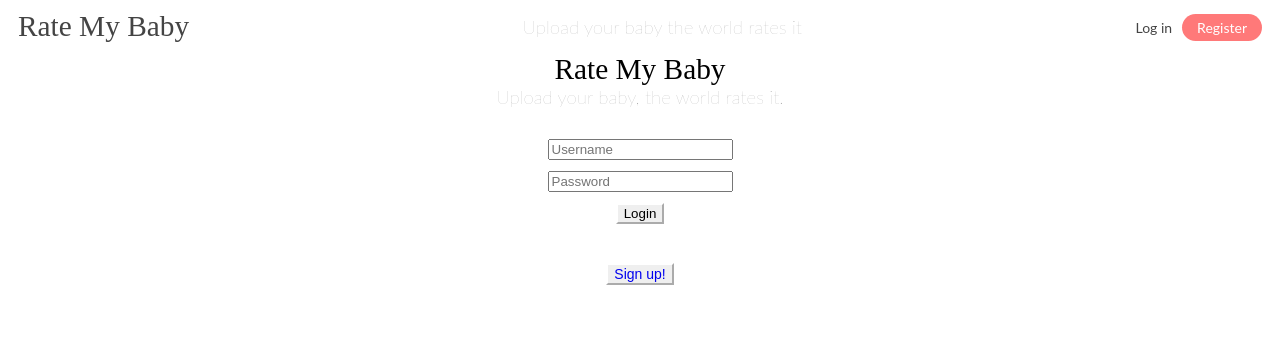
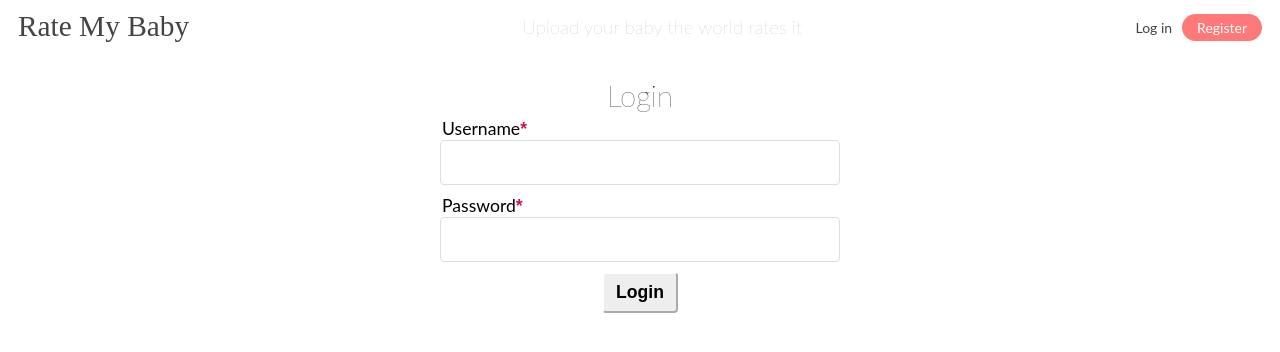
Before and after one commit to lfranckx/ratemybaby-client, a React (Create React App) app: page /login in a window 1280 px wide. Shown: the top 352 px of the page. Built offline with nearby package versions, Linux system fonts and the light colour scheme.

Commit message:
update jwt-auth

```diff
--- a/src/Components/App/App.css
+++ b/src/Components/App/App.css
@@ -1,4 +1,3 @@
-
 main {
     display: inline-block;
 }
@@ -16,9 +15,8 @@ section > * {
     margin: 5px;
 }
 
-
 h3 {
-    font-size: 24pt;
+    font-size: 22pt;
 }
 
 a {
@@ -28,12 +26,38 @@ a {
 
 button {
     border-color: white;;
+    order: 1px solid #aaa;
+    background-color: #eee;
+    font-size: 1.1em;
+    border-radius: 4px;
+    padding: 8px 12px;
+    font-weight: bold;
 }
 
+.label {
+    margin: 0 0 5px 2px;
+}
 
-.text {
-    color: white;
-    margin: 10px 0 5px;
+.input-box {
+    text-align: left;
+    font-size: 1.1em;
+}
+
+input  {
+    border: 1px solid #ddd;
+    display: block;
+    font-size: 1.1em;
+    margin-bottom: 10px;
+    padding: 10px;
+    text-align: left;
+    width: 100%;
+    border-radius: 4px;
+}
+
+.required {
+    color: #CA1551;
+    font-family: Arial;
+    font-weight: bold;
 }
 
 .about {
--- a/src/Components/App/App.js
+++ b/src/Components/App/App.js
@@ -107,7 +107,7 @@ class App extends Component {
               component={LoginPage}
             />
             <Route
-              path='/signup'
+              path='/register'
               component={SignUpPage}
             />
             {/* <Route
--- a/src/Components/BabyProfile/BabyProfile.js
+++ b/src/Components/BabyProfile/BabyProfile.js
@@ -33,9 +33,7 @@ export default class BabyProfile extends Component {
         if (!baby) {
             return <div>Loading...</div>
         }
-        console.log(baby,
-            'total_score:', baby.total_score,
-            'total_votes:', baby.total_votes);
+        console.log(baby.image_url);
 
         let rating = (baby.total_score / baby.total_votes)
         let percent = rating * 100
--- a/src/Components/LoginForm/Login.css
+++ /dev/null
@@ -1,14 +0,0 @@
-#login-form {
-    position: relative;
-    top: 45%;
-    margin: 10px;
-}
-
-.input-box {
-    margin: 10px;
-}
-
-
-#login-button {
-    margin: 10px;
-}
--- a/src/Components/LoginForm/LoginForm.js
+++ b/src/Components/LoginForm/LoginForm.js
@@ -1,8 +1,4 @@
 import React, { Component } from 'react';
-import { Link } from 'react-router-dom';
-import './Login.css'
-import config from '../../config'
-import { Button, Input } from '../Utils/Utils'
 import AuthApiService from '../../Services/auth-api-service'
 
 export default class LoginForm extends Component {
@@ -19,7 +15,7 @@ export default class LoginForm extends Component {
 
         AuthApiService.postLogin({
           username: username.value,
-          password: password.value,
+          user_password: password.value,
         })
         .then(res => {
             username.value = ''
@@ -34,39 +30,33 @@ export default class LoginForm extends Component {
     render() {
         const { error } = this.state
         return (
-            <section>
                 <form
                     id='login-form'
                     onSubmit={this.handleSubmitJwtAuth}
                 >
                     <div role='alert'>{error && <p className='error'>{error}</p>}</div>
                     <div className="input-box">
+                        <label className='label'>
+                            Username
+                            <span className='required'>*</span>
+                        </label>
                         <input
-                            onChange={this.handleChange}
-                            value={this.state.username}
                             type="text"
                             name='username'
-                            placeholder='Username'
-                            id='username' />
+                            className='username' />
                     </div>
                     <div className="input-box">
+                        <label className='label'>
+                            Password
+                            <span className='required'>*</span>
+                        </label>
                         <input
-                            onChange={this.handleChange}
-                            value={this.state.password}
                             type="password"
                             name='password'
-                            placeholder='Password'
-                            id='password' />
+                            className='password' />
                     </div>
                     <button type="submit">Login</button>
                 </form>
-                <div className="text">Not a member?</div>
-                <button type="submit">
-                    <Link to="/signup">
-                        Sign up!
-                    </Link>
-                </button>
-            </section>
         )
     }
 }
--- a/src/Components/SignUpForm/SignUpForm.js
+++ b/src/Components/SignUpForm/SignUpForm.js
@@ -17,7 +17,7 @@ export default class SignUp extends Component {
         this.setState({ error: null })
         AuthApiService.postUser({
             username: username.value,
-            password: password.value,
+            user_password: password.value,
             email: email.value,
         })
             .then(user => {
@@ -34,7 +34,6 @@ export default class SignUp extends Component {
     render() {
         const { error } = this.state
         return (
-            <section>
             <form
                 id='sign-up-form'
                 onSubmit={this.handleSubmit}
@@ -43,35 +42,40 @@ export default class SignUp extends Component {
                     {error && <p className='error'>{error}</p>}
                 </div>
                 <div className="input-box">
+                    <label className='label'>
+                        Email Address
+                        <span className='required'>*</span>
+                    </label>
                     <input
-                            onChange={this.handleChange}
-                            value={this.state.email}
                         type="text"
                         name='email'
-                            placeholder='Email'
+                        required
                         id='email' />
                 </div>
                 <div className="input-box">
+                    <label className='label'>
+                        Username
+                        <span className='required'>*</span>
+                    </label>
                     <input
-                            onChange={this.handleChange}
-                            value={this.state.username}
                         type="text"
                         name='username'
-                            placeholder='Username'
-                            id='username' />
+                        required
+                        className='username' />
                 </div>
                 <div className="input-box">
+                    <label className='label'>
+                        Password
+                        <span className='required'>*</span>
+                    </label>
                     <input
-                            onChange={this.handleChange}
-                            value={this.state.user_password}
                         type="password"
                         name='password'
-                            placeholder='Password'
-                            id='password' />
+                        required
+                        className='password' />
                 </div>
                 <button type="submit">Sign Up</button>
             </form>
-            </section>
         )
     }
 }
--- a/src/Routes/LoginPage/LoginPage.js
+++ b/src/Routes/LoginPage/LoginPage.js
@@ -1,5 +1,6 @@
 import React, { Component } from 'react'
 import LoginForm from '../../Components/LoginForm/LoginForm'
+import { Link } from 'react-router-dom'
 
 export default class LoginPage extends Component {
     static defaultProps = {
@@ -12,22 +13,15 @@ export default class LoginPage extends Component {
     handleLoginSuccess = () => {
       const { location, history } = this.props
       const destination = (location.state || {}).from || '/'
-
       history.push(destination)
     }
 
     render() {
       return (
-        <>
-                <header>
-                    <h1>Rate My Baby</h1>
-                    <h2>Upload your baby, the world rates it.</h2>
-                </header>
-
-                <main>
-                    <LoginForm />
-                </main>
-            </>
+        <section>
+          <h3>Login</h3>
+          <LoginForm onLoginSuccess={this.handleLoginSuccess}/>
+        </section>
       )
     }
   }
--- a/src/Routes/SignUpPage/SignUpPage.js
+++ b/src/Routes/SignUpPage/SignUpPage.js
@@ -10,18 +10,19 @@ export default class SignUpPage extends Component {
   }
 
   handleSignUpSuccess = user => {
+    console.log(user);
     const { history } = this.props
     history.push('/login')
   }
 
   render() {
     return (
-      <main>
-        <h2>Register</h2>
+      <section>
+        <h3>Register</h3>
         <SignUpForm
           onSignUpSuccess={this.handleSignUpSuccess}
         />
-      </main>
+      </section>
     )
   }
 }
--- a/src/Services/auth-api-service.js
+++ b/src/Services/auth-api-service.js
@@ -4,6 +4,7 @@ import IdleService from './idle-service'
 
 const AuthApiService = {
     postUser(user) {
+        console.log('posting user...', user);
         return fetch(`${config.API_ENDPOINT}/users`, {
             method: 'POST',
             headers: {
@@ -32,7 +33,7 @@ const AuthApiService = {
             )
             .then(res => {
                 /*
-                  whenever a logint is performed:
+                  whenever a login is performed:
                   1. save the token in local storage
                   2. queue auto logout when the user goes idle
                   3. queue a call to the refresh endpoint based on the JWT's exp value
```
Also changed, not shown: src/Components/Header/Header.js (+0 -34 lines). Lines whose indentation alone changed are shown as unchanged.
